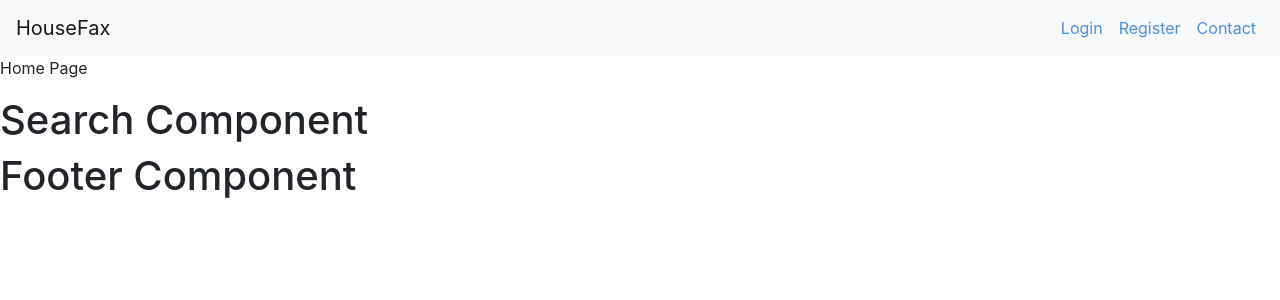
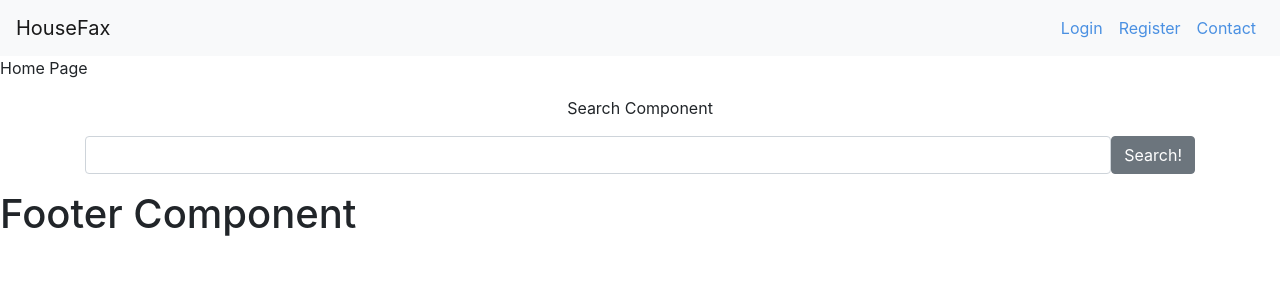
Before and after one commit to TraceLarson/HouseFax, a React (Create React App) app in the folder client/: page / in a window 1280 px wide. Shown: the top 300 px of the page. Built offline with nearby package versions, Linux system fonts and the light colour scheme.

Commit message:
adding form elements to Search component

```diff
--- a/client/src/components/Search.js
+++ b/client/src/components/Search.js
@@ -1,11 +1,26 @@
 import React, {Component} from 'react';
+import {
+	Container,
+	Form,
+	FormLabel,
+	FormGroup,
+	Input,
+	FormText,
+	Button
+} from 'reactstrap'
 
 class Search extends Component {
 	render() {
 		return (
-			<div>
-				<h1>Search Component</h1>
-			</div>
+			<Container className={'text-center'}>
+				<p>Search Component</p>
+				<Form onSubmit={''} >
+					<FormGroup className={'d-flex'}>
+						<Input type={'text'}/>
+						<Button type={'submit'}>Search!</Button>
+					</FormGroup>
+				</Form>
+			</Container>
 		);
 	}
 }
```
